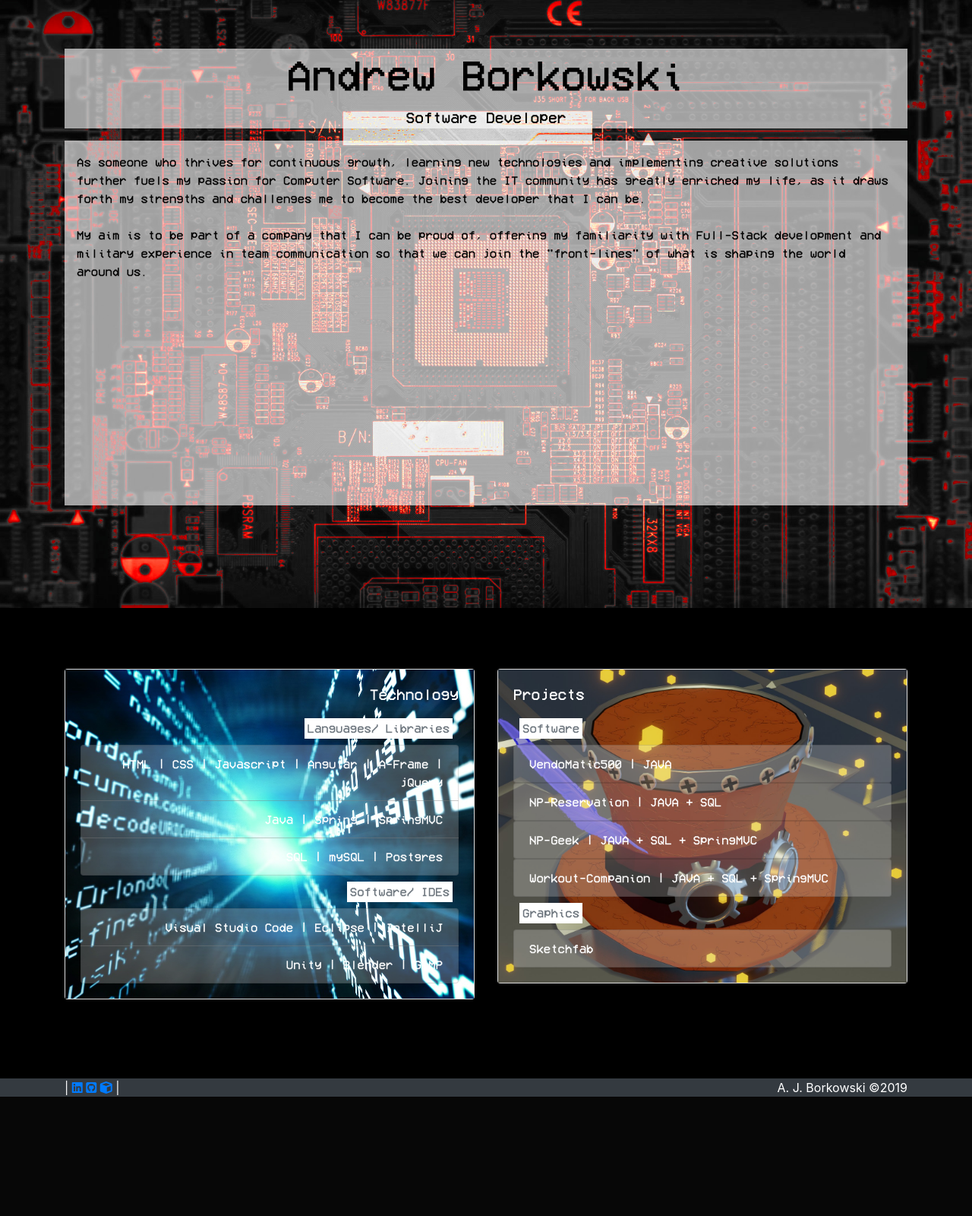
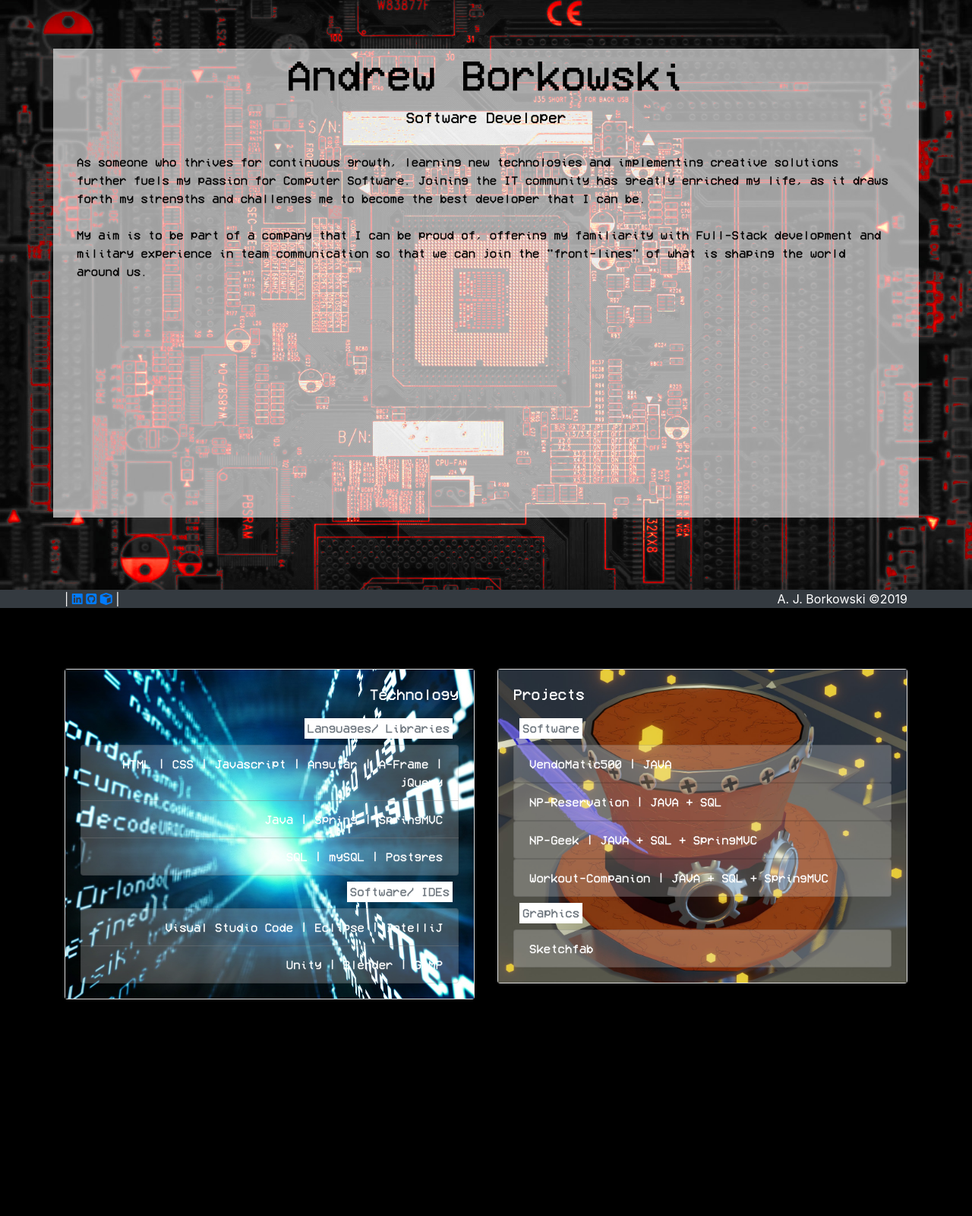
Before and after one commit to AnJoBo/AnJoBo, a PHP site: page / in a window 1280 px wide. Shown: the whole page at 76% size. Before the commit the page ends 1443 px from the top, so only its background shows below. Run offline with PHP 8.4, Linux system fonts and the light colour scheme; some libraries are stand-ins or nearby versions.

Commit message:
Layout v1.5 - sticky footer

```diff
--- a/index.html
+++ b/index.html
@@ -20,11 +20,11 @@
   </head>
 
   <body>
-        <div class="jumbotron" style="height: 100vh;">
+        <div id="head" class="jumbotron" style="height: 100vh;">
             <div class="container" style="display: none;">
                 <div class="row">
                     <div class="col-12">
-                        <div class="jumbo-dat align-middle">
+                        <div class="jumbo-dat">
                             <h1 class="display-4 text-center">Andrew Borkowski</h1>
                             <p class="lead text-center">Software Developer</p>
                         </div>
@@ -46,9 +46,9 @@
                     </div>
                 </div>
             </div>
-
         </div>
 
+        <div style="height: 90vh;">
             <div class="container" style="margin: 10vh auto;">
                 <div class="d-sm-block d-md-inline">
                     <div class="row">
@@ -97,8 +97,9 @@
                     </div>
                 </div>
             </div>
+        </div>
 
-        <footer class="page-footer font-small bg-dark">
+        <footer class="page-footer font-small bg-dark fixed-bottom">
             <div class="container">
                 <div class="row">
                     <div class="col-5">
--- a/styles.css
+++ b/styles.css
@@ -7,7 +7,7 @@ body {
     background-color: black;
 }
 
-.jumbotron {
+#head {
     background: url('img/board.jpg') no-repeat center center fixed;
     -webkit-background-size: cover;
     -moz-background-size: cover;
@@ -17,7 +17,7 @@ body {
     border-radius: 0;
 }
 
-.jumbo-dat {
+#head .row {
     background-color: rgba(255, 255, 255, 0.616);
     color: black;
 }
```
Lines whose indentation alone changed are shown as unchanged.
